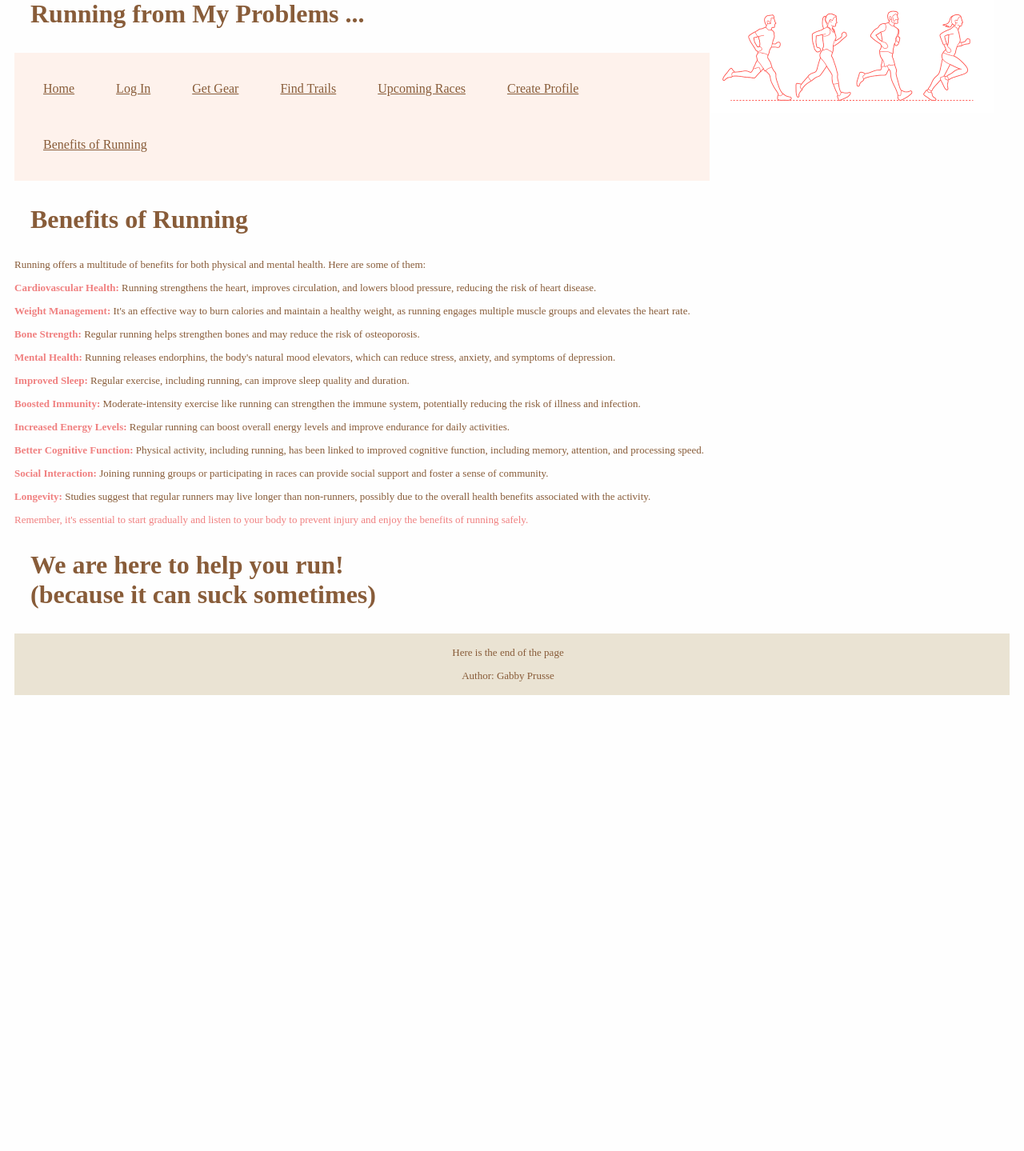
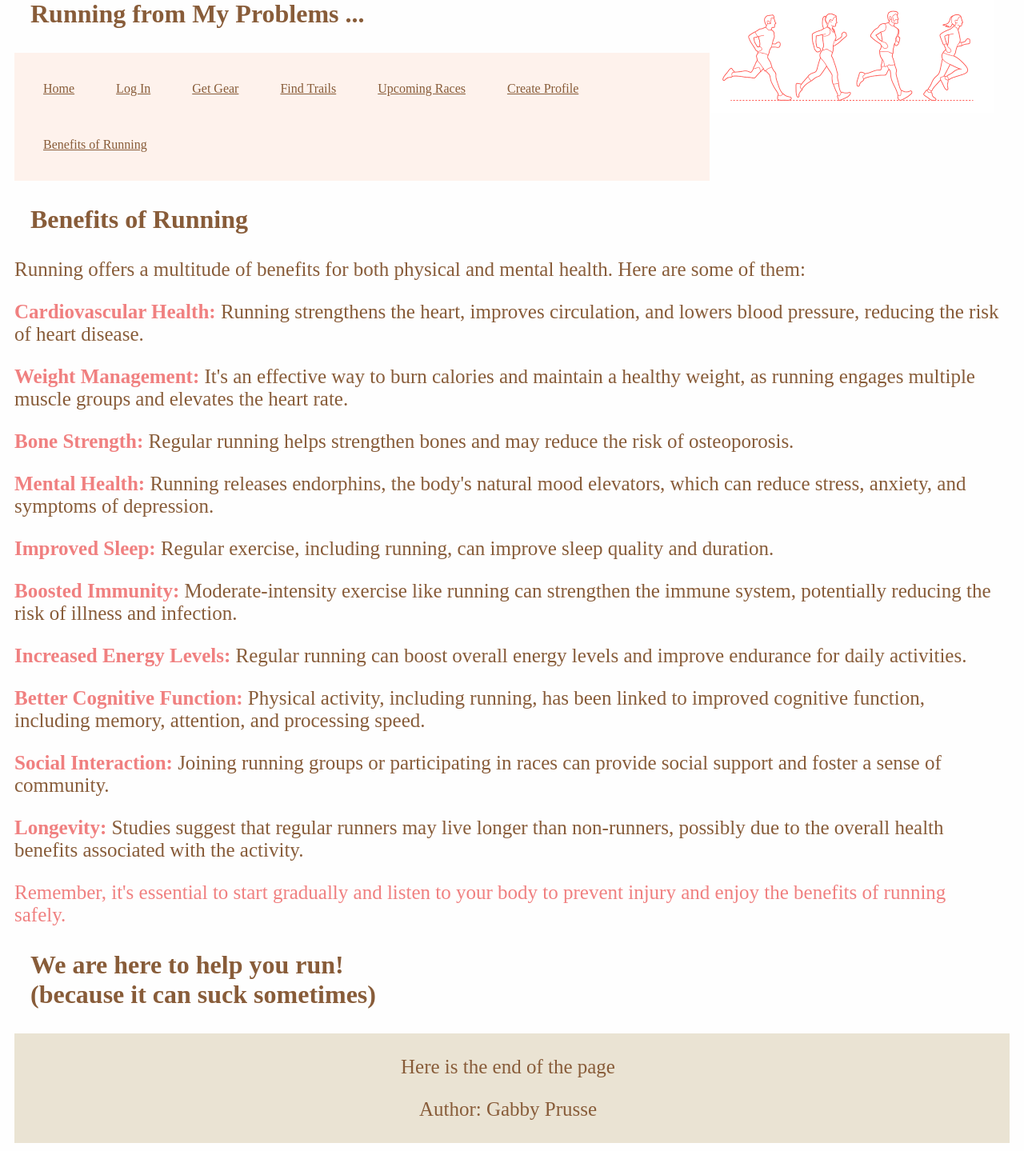
Before and after one commit to gabbyprusse/CS408_WebPage, a PHP site: page /About.php in a window 1280 px wide. Shown: the part 31-1470 px from the top of the page at 80% size. Before the commit the page ends 900 px from the top, so only its background shows below. Run offline with PHP 8.4, Linux system fonts and the light colour scheme.

Commit message:
font size

```diff
--- a/About.css
+++ b/About.css
@@ -40,7 +40,7 @@ a{
 p {
     margin-left: 10px;
     margin-right: 20px;
-    font-size: 13px;
+    font-size: 25px;
     color: #885c39;
 }
 
```
